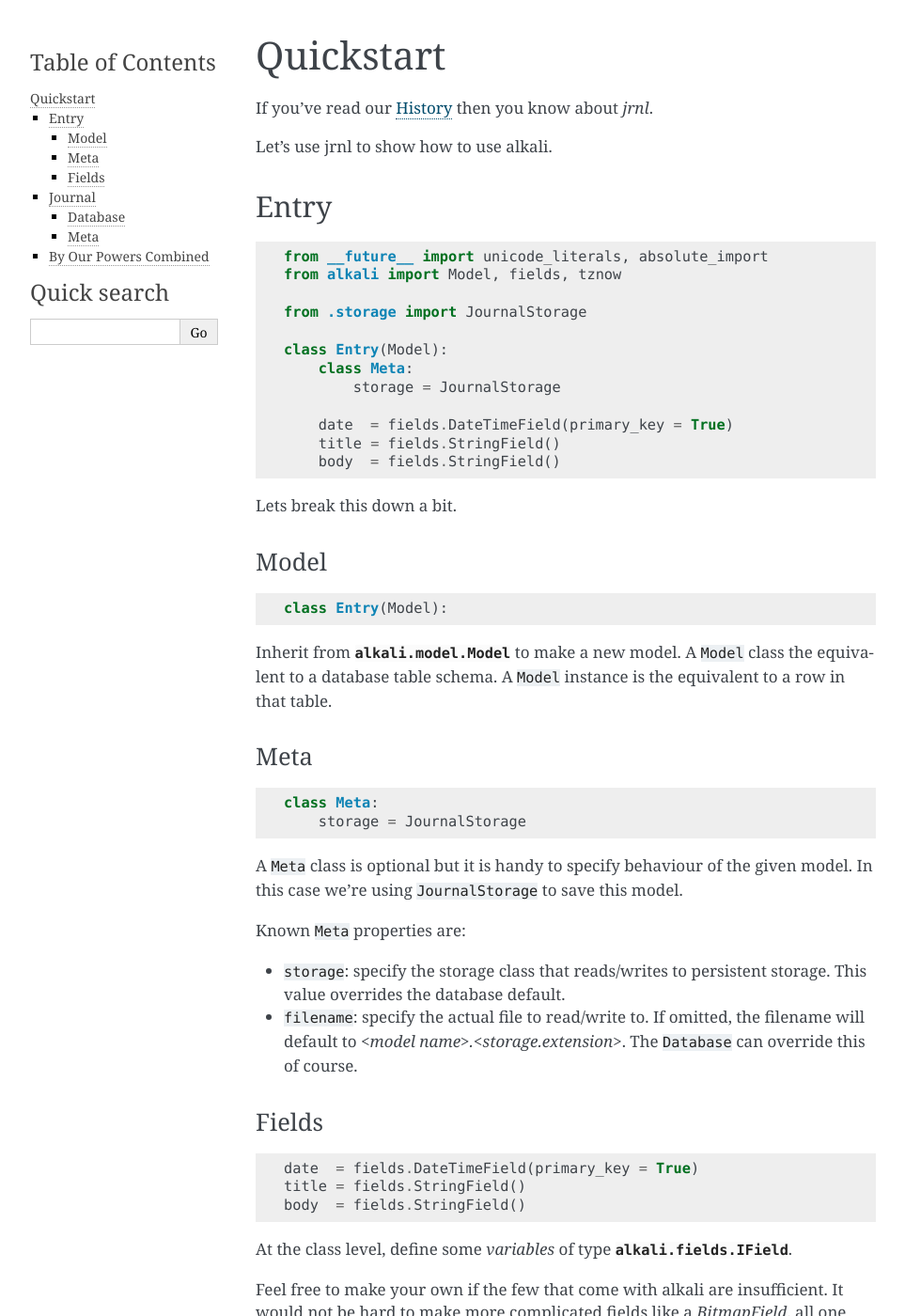
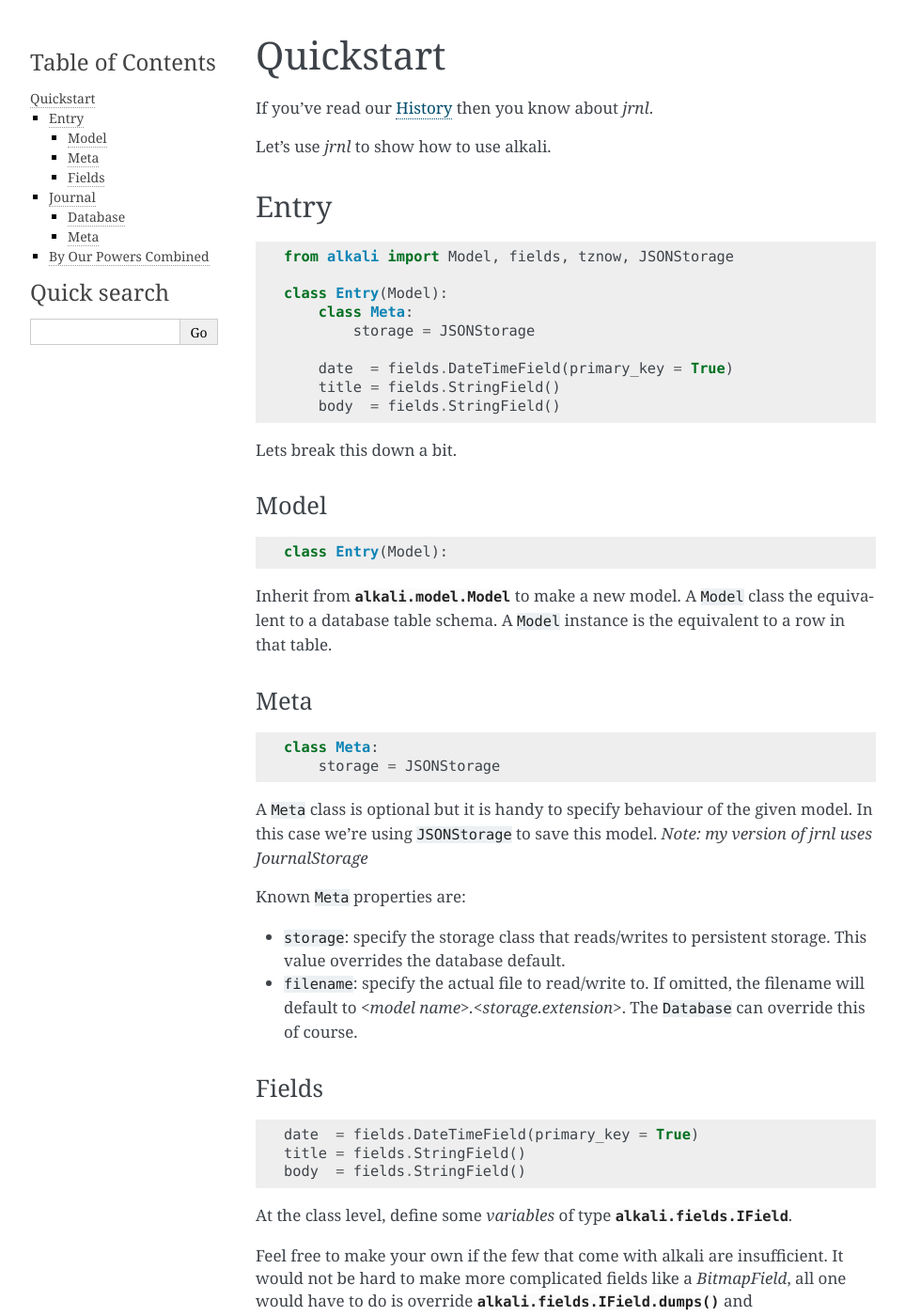
Before and after one commit to kneufeld/alkali, a Sphinx documentation site: the page built from docs/quickstart.rst, in a window 1280 px wide and 1400 px high. Shown: the whole window at 94% size, without its empty margins (148-1111 px from the left). Built offline with Sphinx 7.4.7, drawn with Linux system fonts in a browser that asks for light colours.

Commit message:
updated docs, lots more work to do here

```diff
--- a/docs/quickstart.rst
+++ b/docs/quickstart.rst
@@ -5,21 +5,18 @@ Quickstart
 
 If you've read our :ref:`history` then you know about *jrnl*.
 
-Let's use jrnl to show how to use alkali.
+Let's use `jrnl` to show how to use alkali.
 
 Entry
 ------
 
 ::
 
-    from __future__ import unicode_literals, absolute_import
-    from alkali import Model, fields, tznow
-
-    from .storage import JournalStorage
+    from alkali import Model, fields, tznow, JSONStorage
 
     class Entry(Model):
         class Meta:
-            storage = JournalStorage
+            storage = JSONStorage
 
         date  = fields.DateTimeField(primary_key = True)
         title = fields.StringField()
@@ -44,11 +41,11 @@ Meta
 ::
 
     class Meta:
-        storage = JournalStorage
+        storage = JSONStorage
 
 A ``Meta`` class is optional but it is handy to specify behaviour of the
-given model. In this case we're using ``JournalStorage`` to save this
-model.
+given model. In this case we're using ``JSONStorage`` to save this
+model. `Note: my version of jrnl uses JournalStorage`
 
 Known ``Meta`` properties are:
 
@@ -116,7 +113,7 @@ Database
 
 ::
 
-    self._db = Database( models=[Entry], save_on_exit=save_on_exit )
+    self._db = Database(models=[Entry], save_on_exit=save_on_exit)
     self._db.load()
 
 Create a ``Database`` object. The only required parameter is ``models``,
```
Also changed, not shown: other parts of docs/quickstart.rst (+8 -8 lines), README.md (+3 -1 lines), docs/README.rst (+9 -2 lines).
